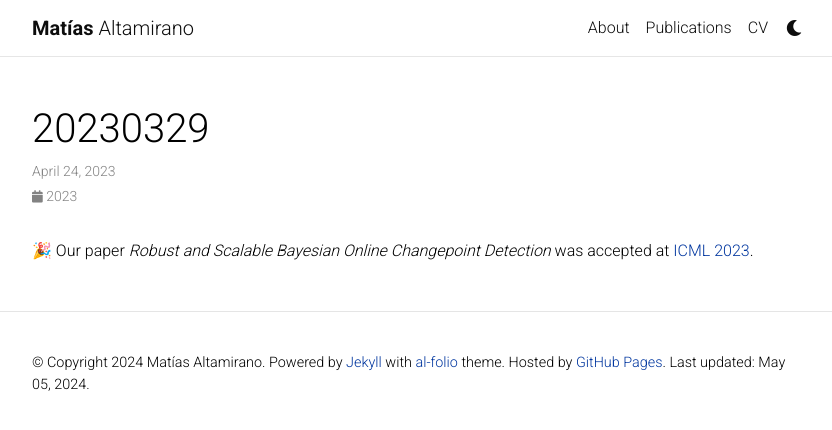
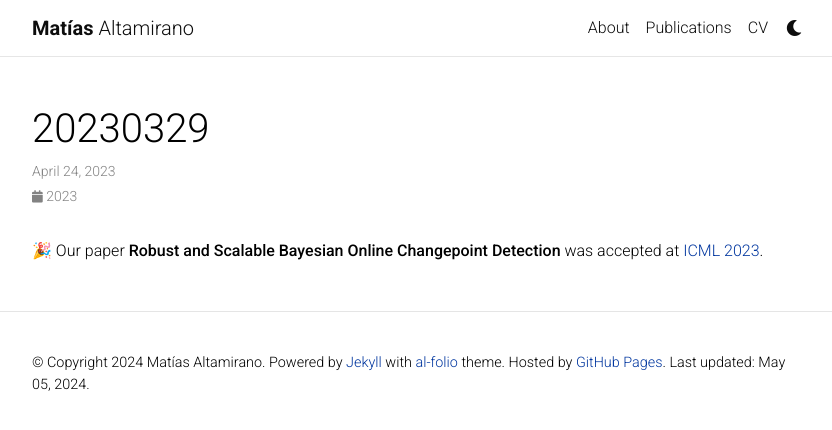
Before and after one commit to maltamiranomontero/maltamiranomontero.github.io, a Jekyll site: the page built from _news/20230329.md, in a window 1280 px wide. Shown: the top 430 px of the page, without its empty margins (223-1055 px from the left). Built offline with Jekyll 4.4.1, drawn with Linux system fonts in a browser that asks for light colours; comment, search, counter and statistics services are not loaded; a style sheet for code colours, icons or effects is not loaded.

Commit message:
update news

```diff
--- a/_bibliography/papers.bib
+++ b/_bibliography/papers.bib
@@ -5,7 +5,7 @@
 
 @article{duran2024outlier,
   title={Outlier-robust Kalman Filtering through Generalised Bayes},
-  author={Dur{\`a}n-Mart{\'\i}n, Gerardo and Altamirano, Matias and Briol,Shestopaloff, Alexander Y and S\'anchez-Betancourt, Leandro and Knoblauch, Jeremias and Jones, Matt and Fran{\c{c}}ois-Xavier and Murphy, Kevin},
+  author={Dur{\'a}n-Mart{\'\i}n, Gerardo and Altamirano, Matias and Briol,Shestopaloff, Alexander Y and S\'anchez-Betancourt, Leandro and Knoblauch, Jeremias and Jones, Matt and Fran{\c{c}}ois-Xavier and Murphy, Kevin},
   booktitle ={International Conference on Machine Learning},
   year={2024},
   selected={true},
--- a/_news/20230329.md
+++ b/_news/20230329.md
@@ -5,4 +5,4 @@ inline: true
 related_posts: false
 ---
 
-🎉 Our paper [*Robust and Scalable Bayesian Online Changepoint Detection*](https://arxiv.org/abs/2302.04759) was accepted at [ICML 2023](https://icml.cc/Conferences/2023).
+🎉 Our paper [**Robust and Scalable Bayesian Online Changepoint Detection**](https://arxiv.org/abs/2302.04759) was accepted at [ICML 2023](https://icml.cc/Conferences/2023).
```
